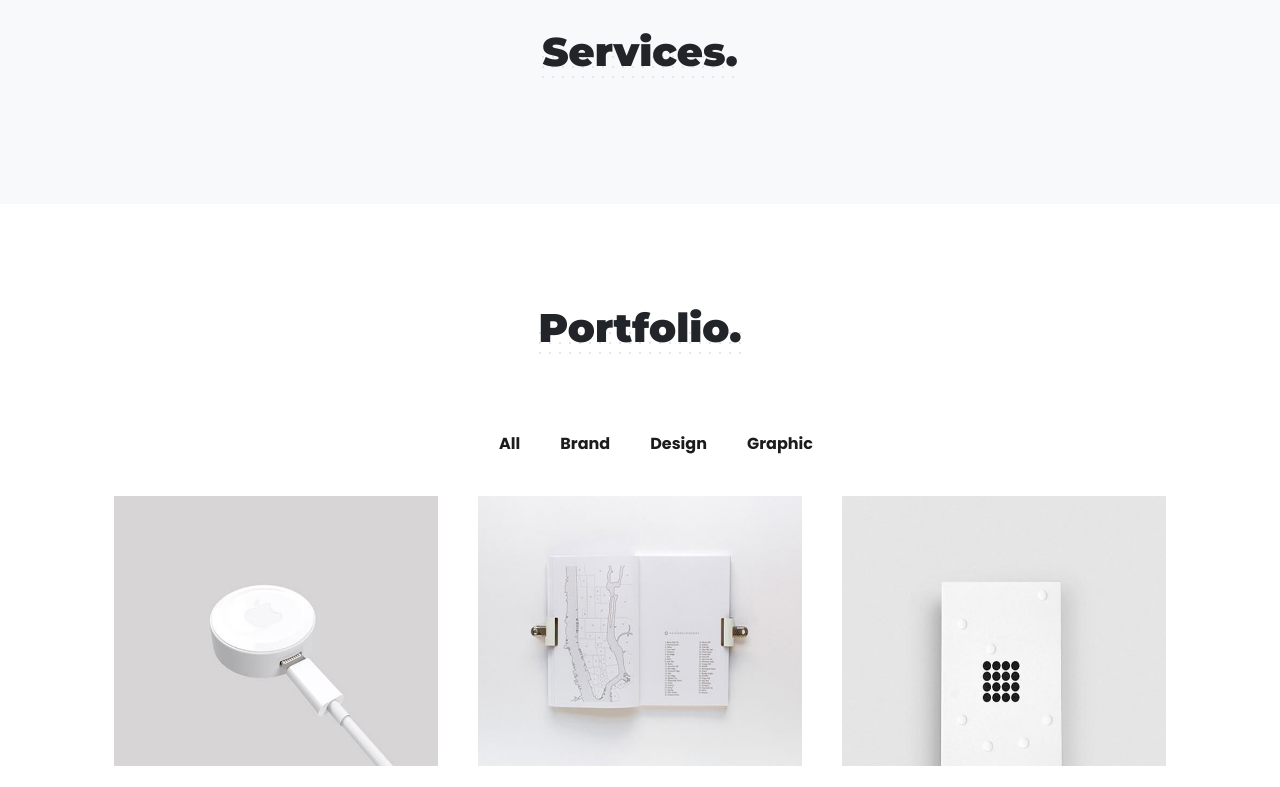
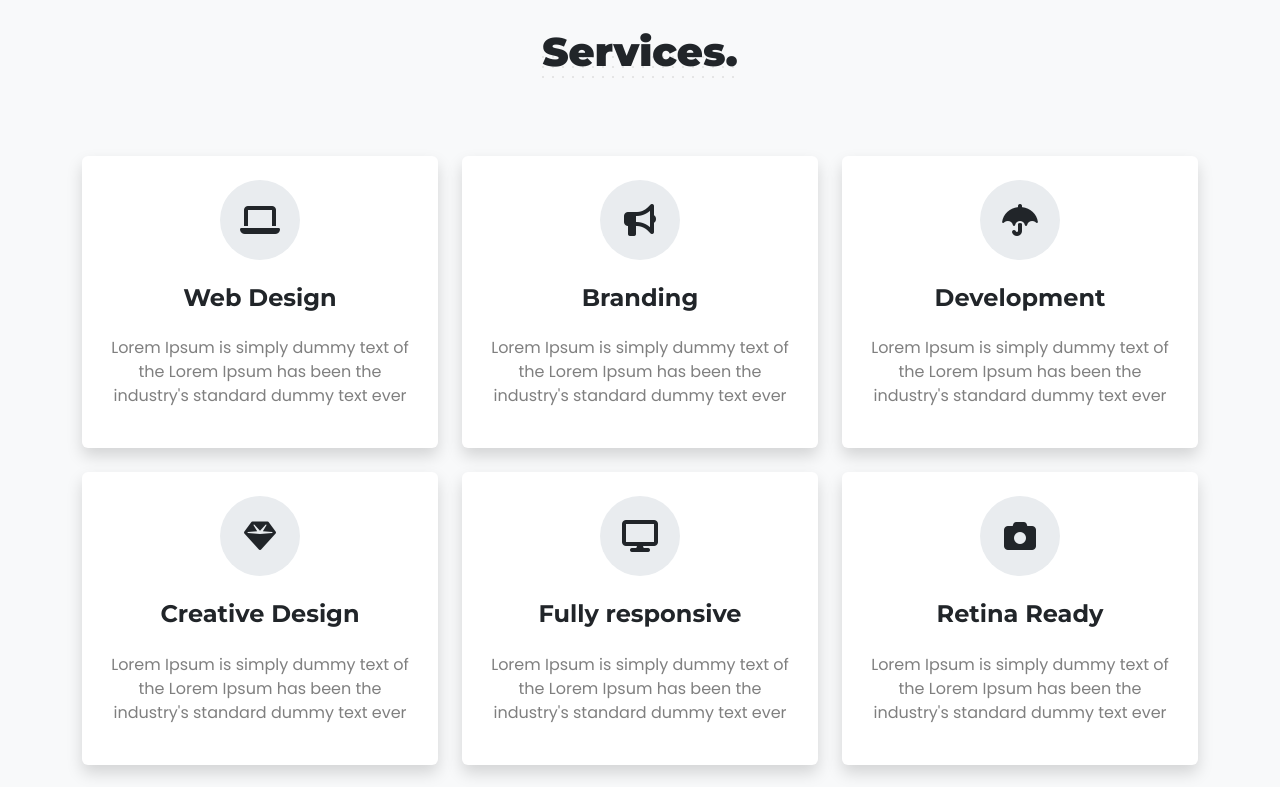
Before and after one commit to PhiloAtef/week-7-exam, a plain HTML site: page index.html in a window 1280 px wide. Shown: the part 1580-2367 px from the top of the page. Drawn offline with Linux system fonts and the light colour scheme.

Commit message:
finish services section

```diff
--- a/css/style.css
+++ b/css/style.css
@@ -1,3 +1,7 @@
+:root {
+  --transition-duration: 0.5s;
+}
+
 html {
   scroll-behavior: smooth;
 }
@@ -329,3 +333,23 @@ img {
   width: 90%;
   height: auto;
 }
+
+.card .icon {
+  width: 80px;
+  height: 80px;
+  box-sizing: content-box;
+  margin: auto;
+  transition: var(--transition-duration);
+}
+
+.card .icon:hover {
+  background-color: black !important;
+}
+
+.card .icon i {
+  transition: var(--transition-duration);
+}
+
+.card .icon:hover i {
+  color: white;
+}
--- a/index.html
+++ b/index.html
@@ -191,6 +191,92 @@
     <section id="#Services" class="section-padding pb-5 bg-body-tertiary">
       <div class="container">
         <h3 class="title">Services.</h3>
+        <div class="row row-cols-1 row-cols-lg-3 g-4">
+          <div class="col">
+            <div class="card text-center p-4 border-0 shadow">
+              <div
+                class="icon d-flex justify-content-center align-items-center bg-body-secondary rounded-circle"
+              >
+                <i class="fa-solid fa-laptop fa-2x"></i>
+              </div>
+              <h4 class="fw-bold my-4">Web Design</h4>
+              <p class="text-black-50">
+                Lorem Ipsum is simply dummy text of the Lorem Ipsum has been the
+                industry's standard dummy text ever
+              </p>
+            </div>
+          </div>
+          <div class="col">
+            <div class="card text-center p-4 border-0 shadow">
+              <div
+                class="icon d-flex justify-content-center align-items-center bg-body-secondary rounded-circle"
+              >
+              <i class="fa-solid fa-bullhorn fa-2x"></i>
+              </div>
+              <h4 class="fw-bold my-4">Branding</h4>
+              <p class="text-black-50">
+                Lorem Ipsum is simply dummy text of the Lorem Ipsum has been the
+                industry's standard dummy text ever
+              </p>
+            </div>
+          </div>
+          <div class="col">
+            <div class="card text-center p-4 border-0 shadow">
+              <div
+                class="icon d-flex justify-content-center align-items-center bg-body-secondary rounded-circle"
+              >
+              <i class="fa-solid fa-umbrella fa-2x"></i>
+              </div>
+              <h4 class="fw-bold my-4">Development</h4>
+              <p class="text-black-50">
+                Lorem Ipsum is simply dummy text of the Lorem Ipsum has been the
+                industry's standard dummy text ever
+              </p>
+            </div>
+          </div>
+          <div class="col">
+            <div class="card text-center p-4 border-0 shadow">
+              <div
+                class="icon d-flex justify-content-center align-items-center bg-body-secondary rounded-circle"
+              >
+              <i class="fa-solid fa-gem fa-2x"></i>
+              </div>
+              <h4 class="fw-bold my-4">Creative Design</h4>
+              <p class="text-black-50">
+                Lorem Ipsum is simply dummy text of the Lorem Ipsum has been the
+                industry's standard dummy text ever
+              </p>
+            </div>
+          </div>
+          <div class="col">
+            <div class="card text-center p-4 border-0 shadow">
+              <div
+                class="icon d-flex justify-content-center align-items-center bg-body-secondary rounded-circle"
+              >
+              <i class="fa-solid fa-display fa-2x"></i>
+              </div>
+              <h4 class="fw-bold my-4">Fully responsive</h4>
+              <p class="text-black-50">
+                Lorem Ipsum is simply dummy text of the Lorem Ipsum has been the
+                industry's standard dummy text ever
+              </p>
+            </div>
+          </div>
+          <div class="col">
+            <div class="card text-center p-4 border-0 shadow">
+              <div
+                class="icon d-flex justify-content-center align-items-center bg-body-secondary rounded-circle"
+              >
+              <i class="fa-solid fa-camera fa-2x"></i>
+              </div>
+              <h4 class="fw-bold my-4">Retina Ready</h4>
+              <p class="text-black-50">
+                Lorem Ipsum is simply dummy text of the Lorem Ipsum has been the
+                industry's standard dummy text ever
+              </p>
+            </div>
+          </div>
+        </div>
       </div>
     </section>
 
```
